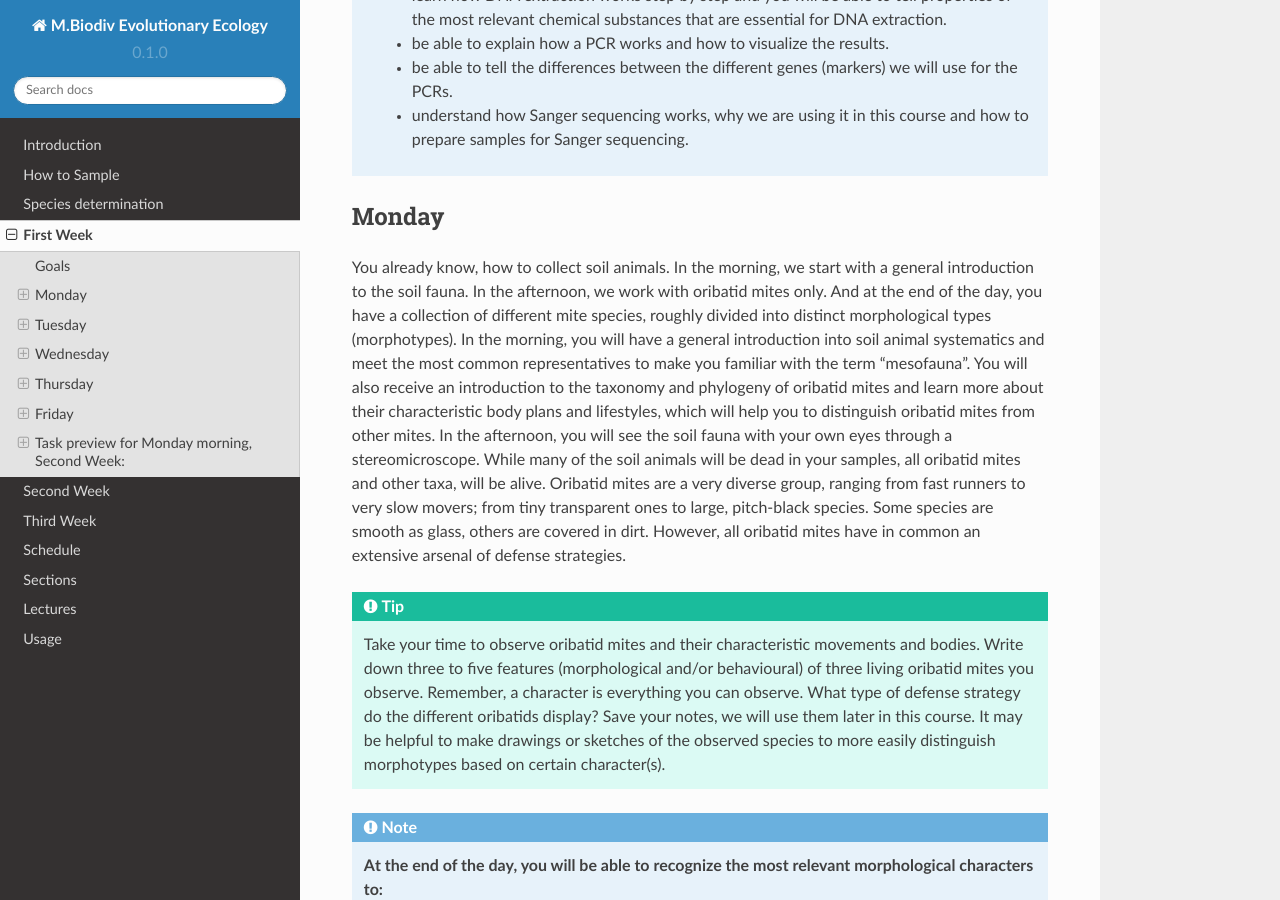
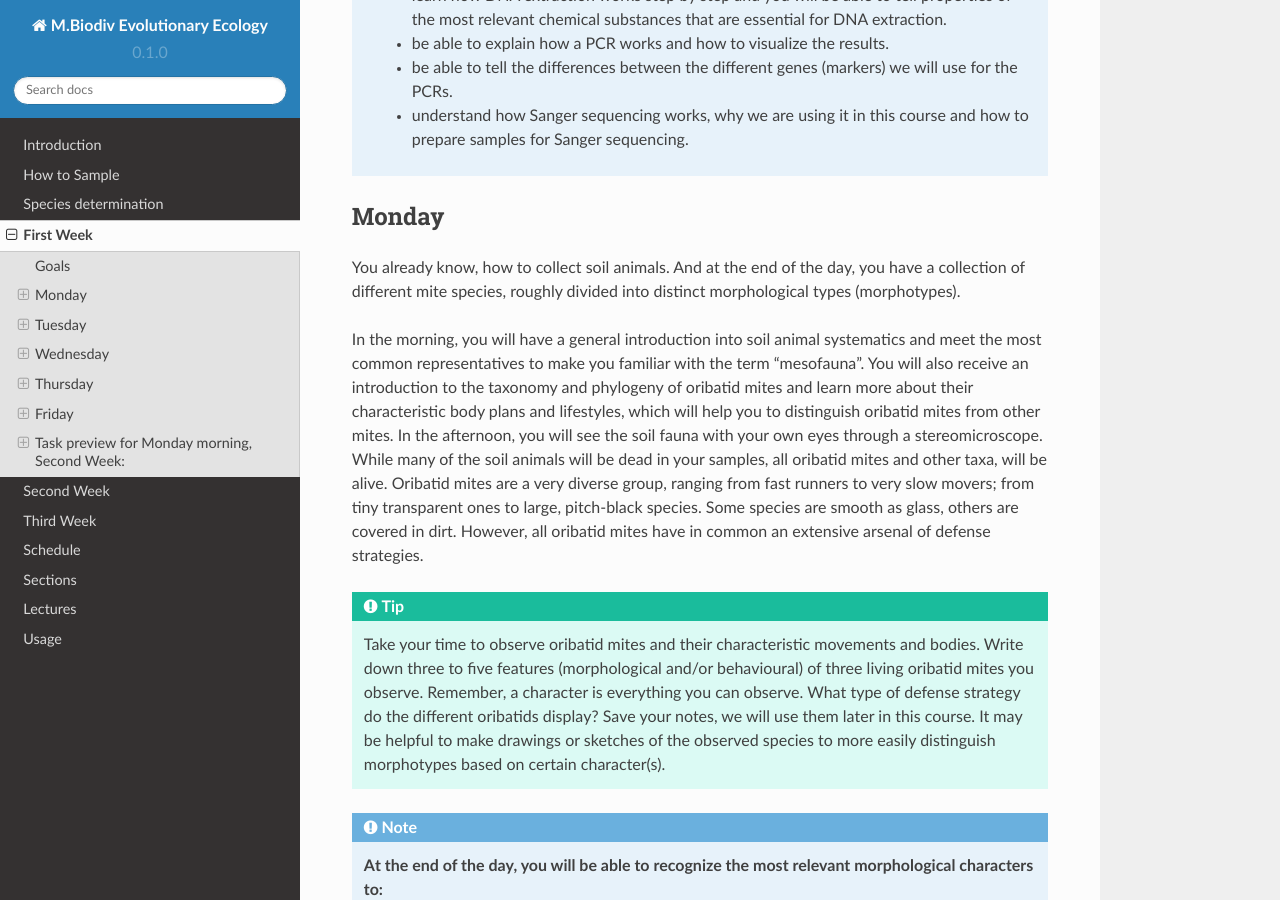
Before and after one commit to bheimbu/evolutionary_ecology, a Sphinx documentation site: the page built from docs/source/first_week.rst, in a window 1280 px wide and 900 px high, scrolled down 597 px. Built offline with Sphinx 7.4.7 and the Read the Docs theme 2.0.0, drawn with Linux system fonts in a browser that asks for light colours.

Commit message:
Update first_week.rst

```diff
--- a/docs/source/first_week.rst
+++ b/docs/source/first_week.rst
@@ -20,7 +20,8 @@ Goals
 
 Monday
 ------
-You already know, how to collect soil animals. In the morning, we start with a general introduction to the soil fauna. In the afternoon, we work with oribatid mites only. And at the end of the day, you have a collection of different mite species, roughly divided into distinct morphological types (morphotypes).
+You already know, how to collect soil animals. And at the end of the day, you have a collection of different mite species, roughly divided into distinct morphological types (morphotypes).
+
 In the morning, you will have a general introduction into soil animal systematics and meet the most common representatives to make you familiar with the term “mesofauna”.
 You will also receive an introduction to the taxonomy and phylogeny of oribatid mites and learn more about their characteristic body plans and lifestyles, which will help you to distinguish oribatid mites from other mites.
 In the afternoon, you will see the soil fauna with your own eyes through a stereomicroscope. While many of the soil animals will be dead in your samples, all oribatid mites and other taxa, will be alive. Oribatid mites are a very diverse group, ranging from fast runners to very slow movers; from tiny transparent ones to large, pitch-black species. Some species are smooth as glass, others are covered in dirt. However, all oribatid mites have in common an extensive arsenal of defense strategies.
```
